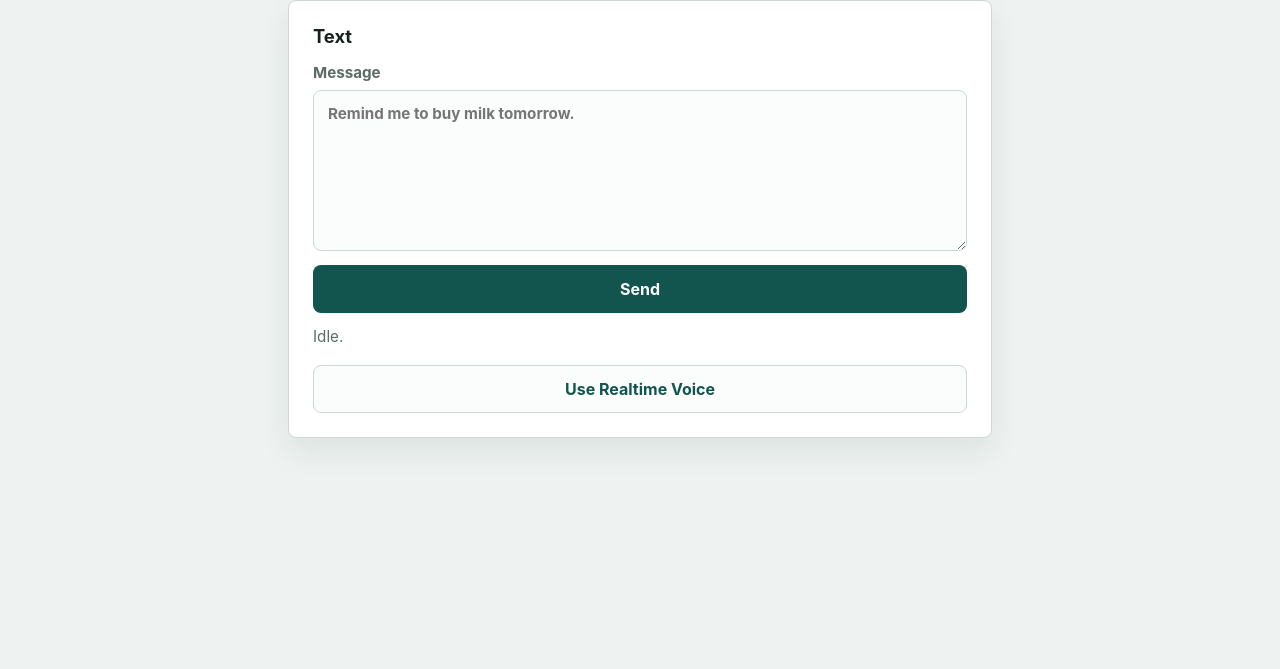
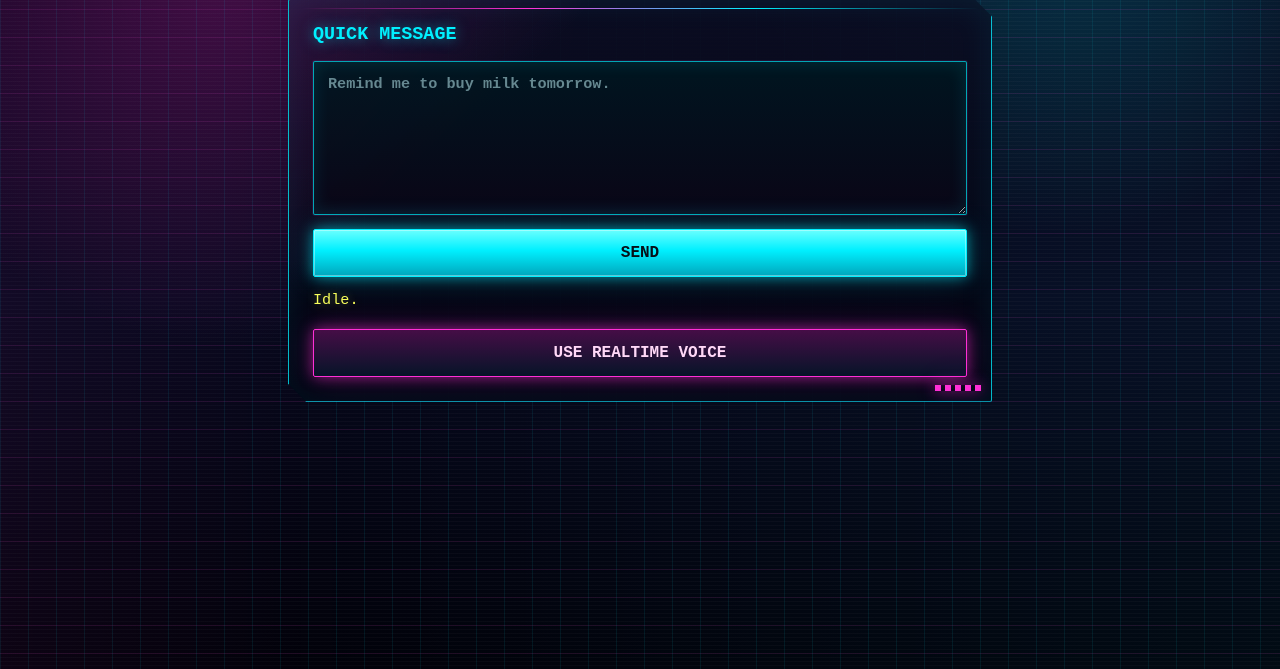
Before and after one commit to mwilber/gz-freevox, a website: page public/index.html in a window 1280 px wide. Shown: the part 131-800 px from the top of the page. Drawn offline with Linux system fonts and the light colour scheme.

Commit message:
Restyle FreeVox with retro cyberpunk UI
- add dark CRT-inspired neon visual treatment

- update app theme colors and controls

- keep auth persistence test independent of heading copy

```diff
--- a/public/index.html
+++ b/public/index.html
@@ -3,7 +3,7 @@
   <head>
     <meta charset="utf-8">
     <meta name="viewport" content="width=device-width, initial-scale=1">
-    <meta name="theme-color" content="#12554f">
+    <meta name="theme-color" content="#07020f">
     <meta name="csrf-token" content="__CSRF_TOKEN__">
     <title>FreeVox</title>
     <link rel="manifest" href="/manifest.json">
@@ -15,16 +15,15 @@
       <header class="app-header">
         <div>
           <p class="eyebrow">FreeVox</p>
-          <h1>Send to SELMA</h1>
+          <h1>SELMA Interface</h1>
         </div>
         <button id="logout-button" class="ghost-button" type="button">Log out</button>
       </header>
 
       <section id="text-panel" class="panel" aria-labelledby="text-title">
-        <h2 id="text-title">Text</h2>
+        <h2 id="text-title">Quick Message</h2>
         <form id="text-form" class="stack">
           <label>
-            Message
             <textarea id="text-input" name="text" rows="7" placeholder="Remind me to buy milk tomorrow."></textarea>
           </label>
           <button id="send-button" type="submit">Send</button>
--- a/public/styles.css
+++ b/public/styles.css
@@ -1,16 +1,20 @@
 :root {
-  color-scheme: light;
-  --bg: #eef3f1;
-  --surface: #ffffff;
-  --ink: #17211f;
-  --muted: #5c6a66;
-  --line: #cbd8d4;
-  --primary: #12554f;
-  --primary-ink: #ffffff;
-  --accent: #8b3d2e;
-  --focus: #d19c2c;
-  --error: #9d2424;
-  font-family: Inter, ui-sans-serif, system-ui, -apple-system, BlinkMacSystemFont, "Segoe UI", sans-serif;
+  color-scheme: dark;
+  --bg: #07020f;
+  --surface: rgba(11, 13, 34, 0.92);
+  --surface-hot: rgba(32, 8, 42, 0.82);
+  --ink: #e8fff9;
+  --muted: #83a9b1;
+  --line: #19f5ff;
+  --primary: #00f0ff;
+  --primary-ink: #071018;
+  --accent: #ff2fd6;
+  --focus: #f8ff5a;
+  --error: #ff3764;
+  --grid: rgba(0, 240, 255, 0.16);
+  --glow-cyan: 0 0 14px rgba(0, 240, 255, 0.55), 0 0 34px rgba(0, 240, 255, 0.2);
+  --glow-pink: 0 0 14px rgba(255, 47, 214, 0.54), 0 0 34px rgba(255, 47, 214, 0.2);
+  font-family: "Courier New", Courier, ui-monospace, SFMono-Regular, Menlo, Consolas, monospace;
 }
 
 * {
@@ -18,10 +22,32 @@
 }
 
 body {
+  position: relative;
   margin: 0;
   min-height: 100vh;
-  background: var(--bg);
+  background:
+    linear-gradient(rgba(255, 47, 214, 0.09) 1px, transparent 1px),
+    linear-gradient(90deg, rgba(0, 240, 255, 0.08) 1px, transparent 1px),
+    radial-gradient(circle at 18% 12%, rgba(255, 47, 214, 0.23), transparent 30%),
+    radial-gradient(circle at 83% 3%, rgba(0, 240, 255, 0.2), transparent 26%),
+    linear-gradient(180deg, #090217 0%, #08091e 54%, #02020a 100%);
+  background-attachment: fixed;
+  background-size: 28px 28px, 28px 28px, auto, auto, auto;
   color: var(--ink);
+  text-shadow: 0 0 8px rgba(232, 255, 249, 0.18);
+}
+
+body::before {
+  position: fixed;
+  inset: 0;
+  z-index: 0;
+  pointer-events: none;
+  content: "";
+  background:
+    repeating-linear-gradient(180deg, rgba(255, 255, 255, 0.05) 0 1px, transparent 1px 4px),
+    linear-gradient(90deg, rgba(255, 47, 214, 0.09), transparent 24%, rgba(0, 240, 255, 0.08));
+  mix-blend-mode: screen;
+  opacity: 0.5;
 }
 
 button,
@@ -32,18 +58,27 @@ textarea {
 
 button {
   min-height: 48px;
-  border: 0;
-  border-radius: 8px;
+  border: 1px solid var(--primary);
+  border-radius: 2px;
   padding: 0 18px;
-  background: var(--primary);
+  background: linear-gradient(180deg, #6affff 0%, var(--primary) 44%, #00a6bc 100%);
   color: var(--primary-ink);
-  font-weight: 700;
+  font-weight: 900;
+  text-transform: uppercase;
+  letter-spacing: 0;
+  box-shadow: var(--glow-cyan), inset 0 0 0 1px rgba(255, 255, 255, 0.36);
   cursor: pointer;
+}
+
+button:hover:not(:disabled) {
+  transform: translateY(-1px);
+  filter: saturate(1.15);
 }
 
 button:disabled {
   cursor: not-allowed;
-  opacity: 0.55;
+  opacity: 0.45;
+  filter: grayscale(0.4);
 }
 
 button:focus-visible,
@@ -64,11 +99,20 @@ label {
 input,
 textarea {
   width: 100%;
-  border: 1px solid var(--line);
-  border-radius: 8px;
+  border: 1px solid rgba(0, 240, 255, 0.68);
+  border-radius: 2px;
   padding: 13px 14px;
-  background: #fbfdfc;
+  background:
+    linear-gradient(180deg, rgba(0, 240, 255, 0.07), rgba(255, 47, 214, 0.04)),
+    rgba(1, 5, 15, 0.9);
   color: var(--ink);
+  box-shadow: inset 0 0 18px rgba(0, 240, 255, 0.12), 0 0 0 1px rgba(255, 47, 214, 0.1);
+  caret-color: var(--focus);
+}
+
+input::placeholder,
+textarea::placeholder {
+  color: rgba(131, 169, 177, 0.78);
 }
 
 textarea {
@@ -85,14 +129,25 @@ p {
 h1 {
   font-size: clamp(1.8rem, 9vw, 3.1rem);
   line-height: 1;
+  color: #ffffff;
+  text-transform: uppercase;
+  text-shadow:
+    2px 0 0 rgba(255, 47, 214, 0.78),
+    -2px 0 0 rgba(0, 240, 255, 0.72),
+    0 0 26px rgba(255, 47, 214, 0.38);
 }
 
 h2 {
   font-size: 1.15rem;
+  color: var(--primary);
+  text-transform: uppercase;
+  text-shadow: var(--glow-cyan);
 }
 
 .auth-shell,
 .app-shell {
+  position: relative;
+  z-index: 1;
   width: min(100%, 760px);
   margin: 0 auto;
   padding: 18px;
@@ -119,13 +174,41 @@ h2 {
 }
 
 .panel {
+  position: relative;
   display: grid;
   gap: 16px;
-  border: 1px solid var(--line);
-  border-radius: 8px;
+  border: 1px solid rgba(0, 240, 255, 0.78);
+  border-radius: 2px;
   padding: 18px;
-  background: var(--surface);
-  box-shadow: 0 14px 30px rgba(23, 33, 31, 0.08);
+  background:
+    linear-gradient(135deg, rgba(255, 47, 214, 0.14), transparent 28%),
+    linear-gradient(180deg, var(--surface), rgba(3, 4, 16, 0.96));
+  box-shadow: var(--glow-cyan), inset 0 0 34px rgba(0, 240, 255, 0.08);
+  clip-path: polygon(0 0, calc(100% - 18px) 0, 100% 18px, 100% 100%, 18px 100%, 0 calc(100% - 18px));
+}
+
+.panel::before,
+.panel::after {
+  position: absolute;
+  pointer-events: none;
+  content: "";
+}
+
+.panel::before {
+  top: 8px;
+  right: 12px;
+  left: 12px;
+  height: 1px;
+  background: linear-gradient(90deg, transparent, var(--accent), var(--primary), transparent);
+}
+
+.panel::after {
+  right: 10px;
+  bottom: 10px;
+  width: 46px;
+  height: 6px;
+  background: repeating-linear-gradient(90deg, var(--accent) 0 6px, transparent 6px 10px);
+  box-shadow: var(--glow-pink);
 }
 
 .panel[hidden] {
@@ -142,34 +225,43 @@ h2 {
 }
 
 .eyebrow {
-  color: var(--accent);
+  color: var(--focus);
   font-size: 0.78rem;
   font-weight: 800;
   letter-spacing: 0;
   text-transform: uppercase;
+  text-shadow: 0 0 12px rgba(248, 255, 90, 0.55);
 }
 
 .status {
   min-height: 1.45em;
-  color: var(--muted);
+  color: var(--focus);
   font-size: 0.95rem;
+  text-shadow: 0 0 10px rgba(248, 255, 90, 0.36);
 }
 
 .ghost-button {
   min-height: 40px;
-  border: 1px solid var(--line);
-  background: transparent;
-  color: var(--primary);
+  border: 1px solid var(--accent);
+  background: rgba(255, 47, 214, 0.08);
+  color: #ffd8f7;
+  box-shadow: var(--glow-pink);
 }
 
 .danger-button {
-  background: var(--error);
+  border-color: var(--error);
+  background: linear-gradient(180deg, #ff7a93, var(--error) 52%, #9c1030);
+  color: #ffffff;
+  box-shadow: 0 0 14px rgba(255, 55, 100, 0.55), 0 0 34px rgba(255, 55, 100, 0.18);
 }
 
 .switch-button {
-  border: 1px solid var(--line);
-  background: #fbfdfc;
-  color: var(--primary);
+  border-color: var(--accent);
+  background:
+    linear-gradient(180deg, rgba(255, 47, 214, 0.25), rgba(0, 240, 255, 0.08)),
+    rgba(9, 2, 23, 0.88);
+  color: #ffd8f7;
+  box-shadow: var(--glow-pink);
 }
 
 .voice-actions {
@@ -180,17 +272,21 @@ h2 {
 
 .voice-panel.is-active {
   border-color: var(--primary);
-  box-shadow: 0 0 0 4px rgba(18, 85, 79, 0.12), 0 14px 30px rgba(23, 33, 31, 0.08);
+  box-shadow: 0 0 0 3px rgba(248, 255, 90, 0.22), var(--glow-cyan), inset 0 0 34px rgba(0, 240, 255, 0.14);
 }
 
 .transcript-box {
   min-height: 130px;
   max-height: 280px;
   overflow: auto;
-  border: 1px solid var(--line);
-  border-radius: 8px;
+  border: 1px solid rgba(255, 47, 214, 0.62);
+  border-radius: 2px;
   padding: 12px;
-  background: #f8faf7;
+  background:
+    linear-gradient(rgba(255, 47, 214, 0.06) 1px, transparent 1px),
+    rgba(3, 4, 16, 0.88);
+  background-size: 100% 18px;
+  box-shadow: inset 0 0 18px rgba(255, 47, 214, 0.13);
 }
 
 .transcript-box ol {
@@ -206,6 +302,7 @@ h2 {
 
 .transcript-box strong {
   color: var(--primary);
+  text-shadow: var(--glow-cyan);
 }
 
 @media (min-width: 620px) {
```
Also changed, not shown: public/login.html (+1 -1 lines), test/server.test.js (+1 -1 lines), public/manifest.json.
